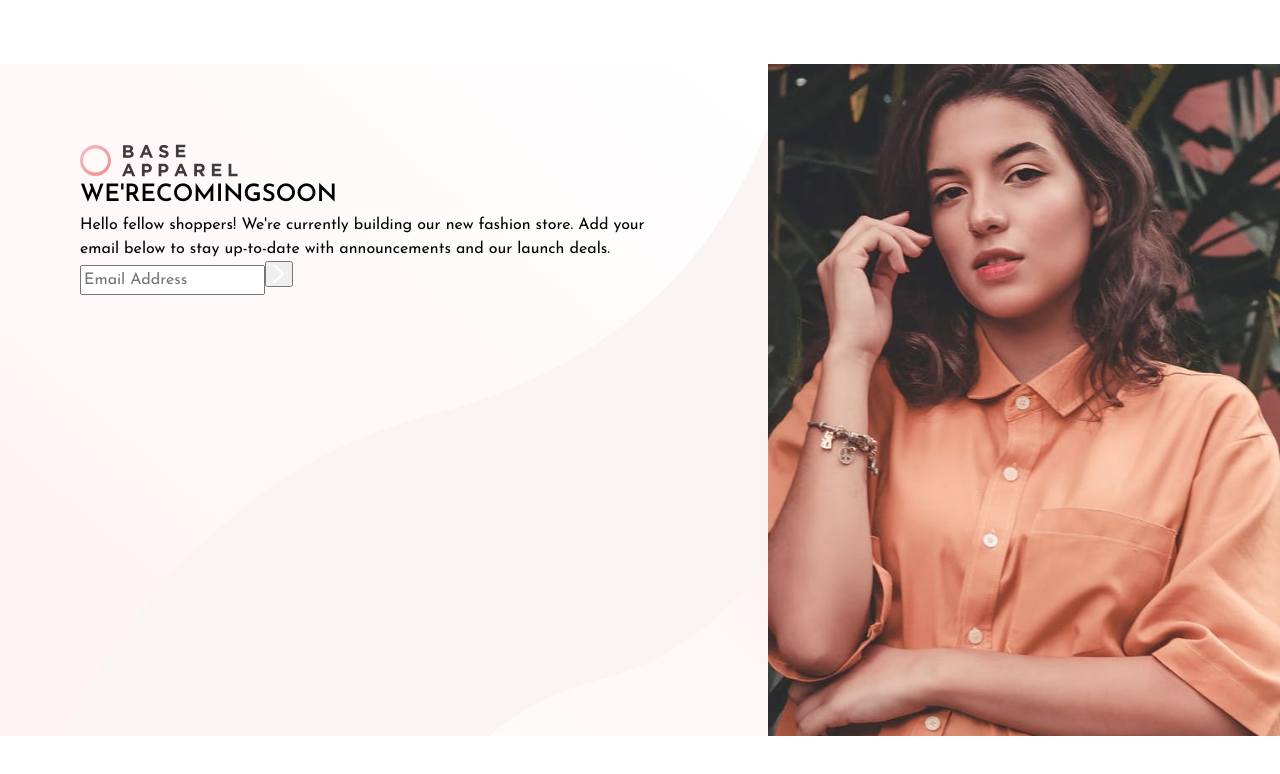
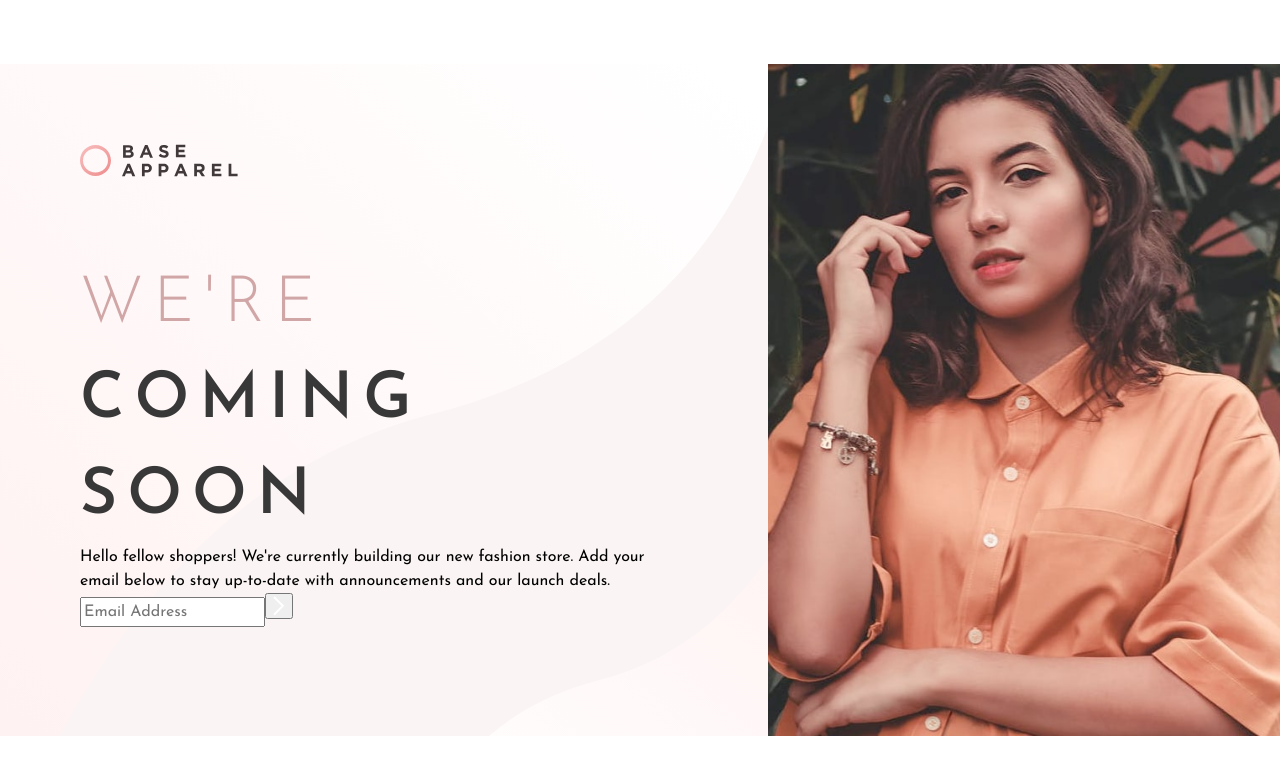
Before and after one commit to ZTanvir/fem-base-apparel-coming-soon-page, a React (Vite) app: page / in a window 1280 px wide. Shown: the top 774 px of the page. Built offline with nearby package versions, Linux system fonts and the light colour scheme.

Commit message:
style for title section will be added

```diff
--- a/src/Component/Title.jsx
+++ b/src/Component/Title.jsx
@@ -1,7 +1,9 @@
+import titleStyle from "../assets/Styles/title.module.css";
+
 const Title = () => {
   return (
-    <h1>
-      <span className="color-text">WE'RE</span>
+    <h1 className={titleStyle.title}>
+      <span className={titleStyle.highlightTitle}>WE'RE</span>
       <span>COMING</span>
       <span>SOON</span>
     </h1>
--- /dev/null
+++ b/src/assets/Styles/title.module.css
@@ -0,0 +1,15 @@
+.title{
+    font-size: 4rem;
+    color: rgb(56, 56, 56);
+}
+
+.title>span{
+    display:block;
+    letter-spacing: 10px;
+}
+
+.highlightTitle{
+    color: #D1A6A7;
+    font-weight: 100;
+    margin-top: 5rem;
+}
```
